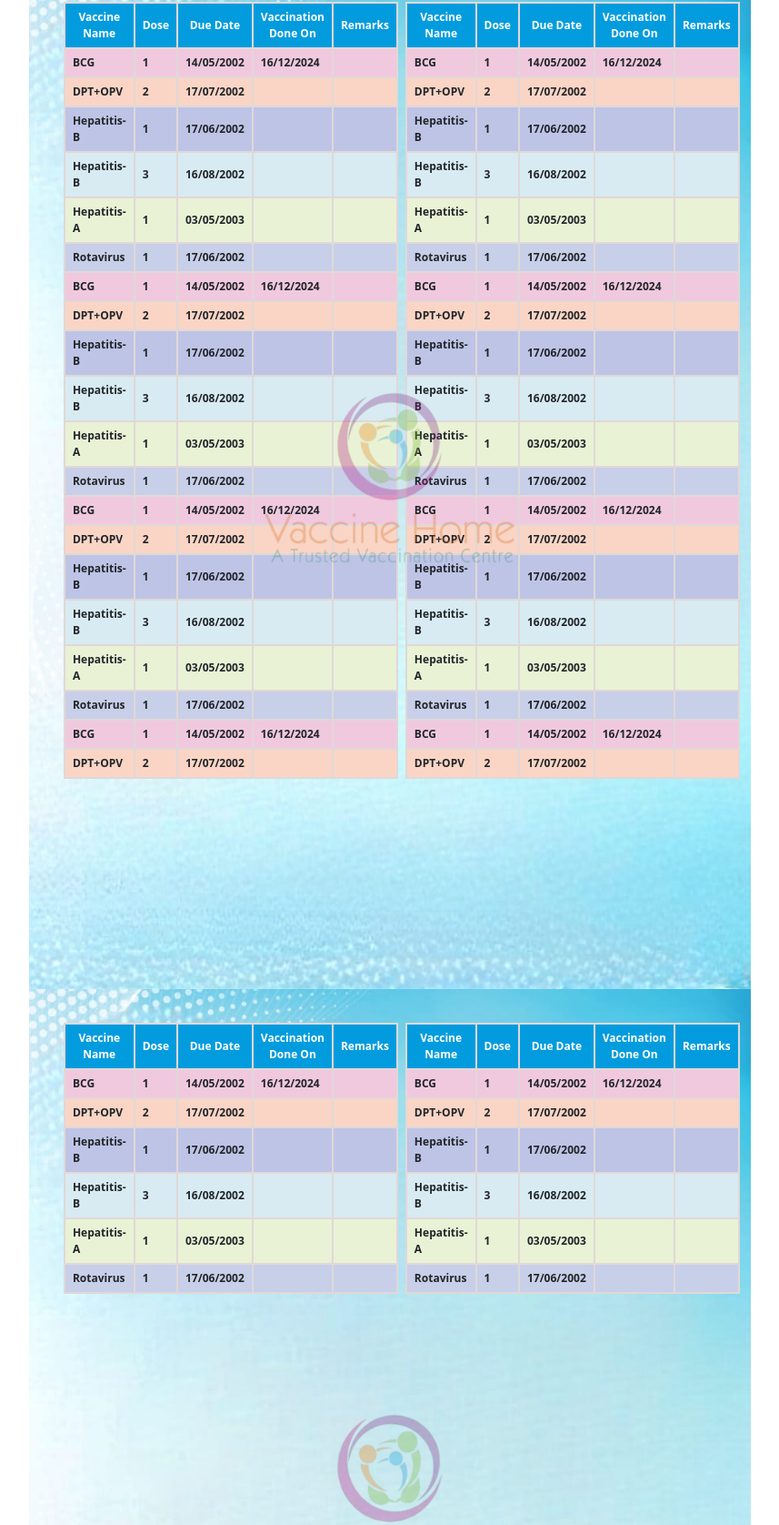
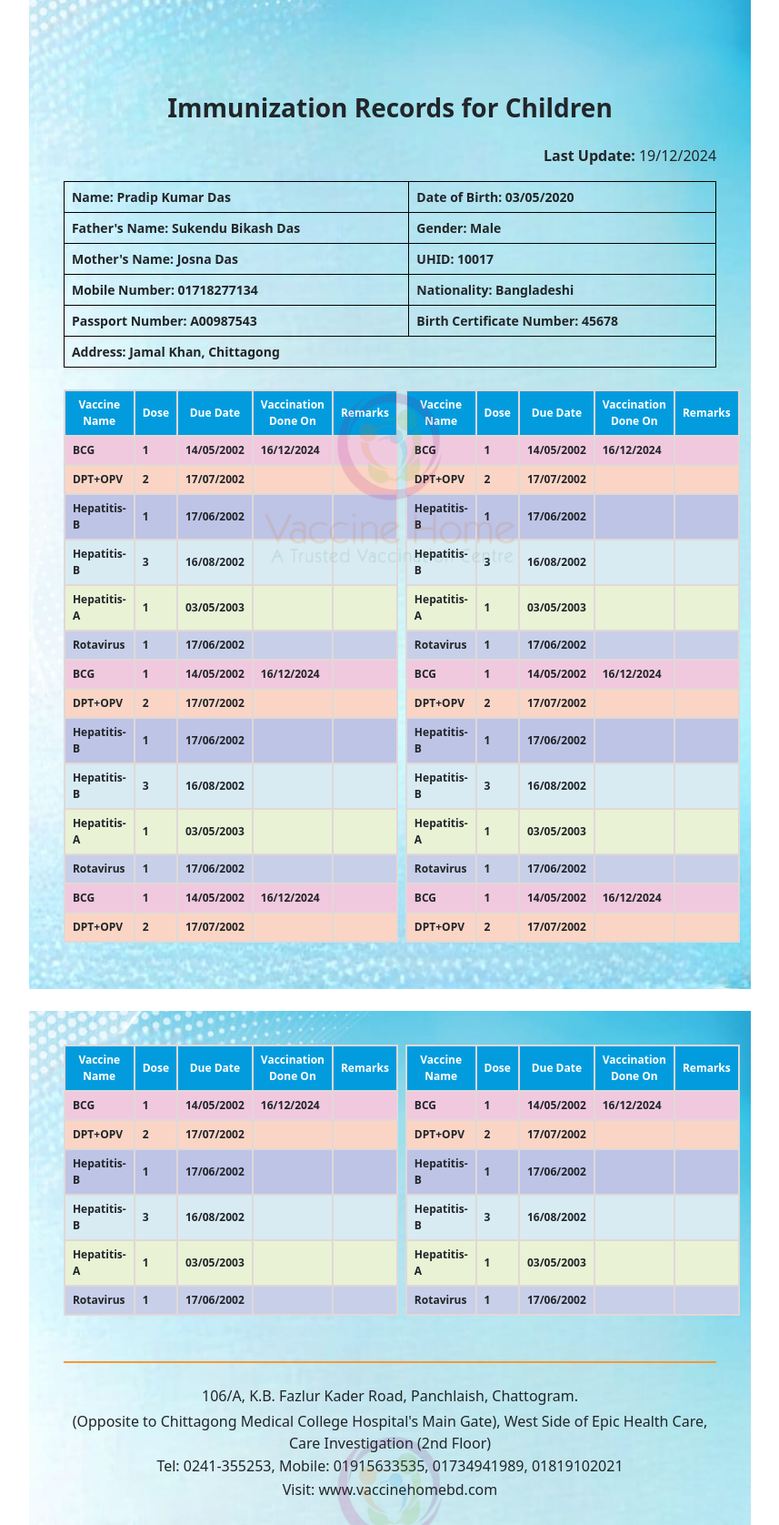
Before and after one commit to SajmulHossain/vaccine-table, a plain HTML site: page index.html in a window 1280 px wide. Shown: the part 36-1712 px from the top of the page at 91% size, without its empty margins (211-1068 px from the left). Drawn offline with nearby package versions, Linux system fonts and the light colour scheme.

Commit message:
completed

```diff
--- a/index.html
+++ b/index.html
@@ -14,7 +14,6 @@
         --accent-color: #029cde;
         --border-color: #fcb63d;
       }
-
 
       .a4-paper {
         width: 210mm;
@@ -34,7 +33,7 @@
           rgba(255, 255, 255, 0.6111694677871149) 100%
         ); */
 
-        background-image: url('./assets/bg.jpeg');
+        background-image: url("./assets/bg.jpeg");
         background-position: center;
         background-size: cover;
       }
@@ -44,7 +43,7 @@
         top: 50%;
         left: 50%;
         transform: translate(-50%, -50%);
-        opacity: 0.3;
+        opacity: 0.15;
         z-index: 10;
         width: 100%;
         height: 100%;
@@ -62,7 +61,7 @@
       table,
       th,
       td {
-        border: 2px solid rgb(224, 216, 216) !important;
+        border: 2px solid rgb(224, 216, 216);
       }
 
       td {
@@ -77,12 +76,61 @@
       td {
         padding: 6px 8px;
       }
+
+      .user-table,
+      .user-table th,
+      .user-table td {
+        border: 1px solid black;
+        font-size: 14px;
+      }
     </style>
   </head>
   <body>
     <div class="a4-paper">
       <div class="page">
         <div class="watermark"></div>
+
+        <!-- div for qr code and logo -->
+        <div style="margin: 100px 0"></div>
+        <div>
+          <h2 class="text-center h3 mb-4 fw-bolder">
+            Immunization Records for Children
+          </h2>
+        </div>
+
+        <p class="text-end">
+          <span class="fw-bold">Last Update: </span> 19/12/2024
+        </p>
+
+        <div class="mb-4">
+          <table class="user-table">
+            <tbody>
+              <tr>
+                <td><span class="fw-bold">Name: </span> Pradip Kumar Das</td>
+                <td><span class="fw-bold">Date of Birth: </span> 03/05/2020</td>
+              </tr>
+              <tr>
+                <td><span class="fw-bold">Father's Name: </span> Sukendu Bikash Das</td>
+                <td><span class="fw-bold">Gender: </span>Male</td>
+              </tr>
+              <tr>
+                <td><span class="fw-bold">Mother's Name: </span> Josna Das</td>
+                <td><span class="fw-bold">UHID: </span>10017</td>
+              </tr>
+              <tr>
+                <td><span class="fw-bold">Mobile Number: </span> 01718277134</td>
+                <td><span class="fw-bold">Nationality: </span>Bangladeshi</td>
+              </tr>
+              <tr>
+                <td><span class="fw-bold">Passport Number: </span> A00987543</td>
+                <td><span class="fw-bold">Birth Certificate Number: </span>45678</td>
+              </tr>
+              <tr>
+                <td colspan="2"><span class="fw-bold">Address: </span>Jamal Khan, Chittagong</td>
+              </tr>
+            </tbody>
+          </table>
+        </div>
         <div class="d-flex gap-2">
           <table>
             <thead
@@ -196,366 +244,6 @@
                 <td></td>
                 <td></td>
               </tr>
-            <tr style="background-color: #bec4e6">
-              <td>Hepatitis-B</td>
-              <td>1</td>
-              <td>17/06/2002</td>
-              <td></td>
-              <td></td>
-            </tr>
-            <tr style="background-color: #d8ebf2">
-              <td>Hepatitis-B</td>
-              <td>3</td>
-              <td>16/08/2002</td>
-              <td></td>
-              <td></td>
-            </tr>
-            <tr style="background-color: #e9f2d5">
-              <td>Hepatitis-A</td>
-              <td>1</td>
-              <td>03/05/2003</td>
-              <td></td>
-              <td></td>
-            </tr>
-            <tr style="background-color: #c8cfe8">
-              <td>Rotavirus</td>
-              <td>1</td>
-              <td>17/06/2002</td>
-              <td></td>
-              <td></td>
-            </tr>
-            <tr style="background-color: #f0c9de">
-              <td>BCG</td>
-              <td>1</td>
-              <td>14/05/2002</td>
-              <td>16/12/2024</td>
-              <td></td>
-            </tr>
-            <tr style="background-color: #fad5c5">
-              <td>DPT+OPV</td>
-              <td>2</td>
-              <td>17/07/2002</td>
-              <td></td>
-              <td></td>
-            </tr>
-
-          </tbody>
-        </table>
-
-        <table>
-          <thead
-            class="text-white"
-            style="background-color: var(--accent-color)"
-          >
-            <tr>
-              <th>Vaccine Name</th>
-              <th>Dose</th>
-              <th>Due Date</th>
-              <th>Vaccination Done On</th>
-              <th>Remarks</th>
-            </tr>
-          </thead>
-          <tbody>
-            <tr style="background-color: #f0c9de">
-              <td>BCG</td>
-              <td>1</td>
-              <td>14/05/2002</td>
-              <td>16/12/2024</td>
-              <td></td>
-            </tr>
-            <tr style="background-color: #fad5c5">
-              <td>DPT+OPV</td>
-              <td>2</td>
-              <td>17/07/2002</td>
-              <td></td>
-              <td></td>
-              <!-- <td>DPT+OPV</td>
-              <td>3</td>
-              <td>16/08/2002</td>
-              <td></td>
-              <td></td> -->
-            </tr>
-            <tr style="background-color: #bec4e6">
-              <td>Hepatitis-B</td>
-              <td>1</td>
-              <td>17/06/2002</td>
-              <td></td>
-              <td></td>
-              <!-- <td>Hepatitis-B</td>
-              <td>2</td>
-              <td>17/07/2002</td>
-              <td></td>
-              <td></td> -->
-            </tr>
-            <tr style="background-color: #d8ebf2">
-              <td>Hepatitis-B</td>
-              <td>3</td>
-              <td>16/08/2002</td>
-              <td></td>
-              <td></td>
-              <!-- <td>Hepatitis-B</td>
-              <td>4</td>
-              <td>12/06/2003</td>
-              <td></td>
-              <td></td> -->
-            </tr>
-            <tr style="background-color: #e9f2d5">
-              <td>Hepatitis-A</td>
-              <td>1</td>
-              <td>03/05/2003</td>
-              <td></td>
-              <td></td>
-              <!-- <td>Hepatitis-A</td>
-              <td>2</td>
-              <td>30/10/2003</td>
-              <td></td>
-              <td></td> -->
-            </tr>
-            <tr style="background-color: #c8cfe8">
-              <td>Rotavirus</td>
-              <td>1</td>
-              <td>17/06/2002</td>
-              <td></td>
-              <td></td>
-              <!-- <td>Rotavirus</td>
-              <td>2</td>
-              <td>17/07/2002</td>
-              <td></td>
-              <td></td> -->
-            </tr>
-            <tr style="background-color: #f0c9de">
-              <td>BCG</td>
-              <td>1</td>
-              <td>14/05/2002</td>
-              <td>16/12/2024</td>
-              <td></td>
-              <!-- <td>DPT+OPV</td>
-              <td>1</td>
-              <td>17/06/2002</td>
-              <td>16/12/2024</td>
-              <td></td> -->
-            </tr>
-            <tr style="background-color: #fad5c5">
-              <td>DPT+OPV</td>
-              <td>2</td>
-              <td>17/07/2002</td>
-              <td></td>
-              <td></td>
-              <!-- <td>DPT+OPV</td>
-              <td>3</td>
-              <td>16/08/2002</td>
-              <td></td>
-              <td></td> -->
-            </tr>
-            <tr style="background-color: #bec4e6">
-              <td>Hepatitis-B</td>
-              <td>1</td>
-              <td>17/06/2002</td>
-              <td></td>
-              <td></td>
-              <!-- <td>Hepatitis-B</td>
-              <td>2</td>
-              <td>17/07/2002</td>
-              <td></td>
-              <td></td> -->
-            </tr>
-            <tr style="background-color: #d8ebf2">
-              <td>Hepatitis-B</td>
-              <td>3</td>
-              <td>16/08/2002</td>
-              <td></td>
-              <td></td>
-              <!-- <td>Hepatitis-B</td>
-              <td>4</td>
-              <td>12/06/2003</td>
-              <td></td>
-              <td></td> -->
-            </tr>
-            <tr style="background-color: #e9f2d5">
-              <td>Hepatitis-A</td>
-              <td>1</td>
-              <td>03/05/2003</td>
-              <td></td>
-              <td></td>
-              <!-- <td>Hepatitis-A</td>
-              <td>2</td>
-              <td>30/10/2003</td>
-              <td></td>
-              <td></td> -->
-            </tr>
-            <tr style="background-color: #c8cfe8">
-              <td>Rotavirus</td>
-              <td>1</td>
-              <td>17/06/2002</td>
-              <td></td>
-              <td></td>
-              <!-- <td>Rotavirus</td>
-              <td>2</td>
-              <td>17/07/2002</td>
-              <td></td>
-              <td></td> -->
-            </tr>
-            <tr style="background-color: #f0c9de">
-              <td>BCG</td>
-              <td>1</td>
-              <td>14/05/2002</td>
-              <td>16/12/2024</td>
-              <td></td>
-              <!-- <td>DPT+OPV</td>
-              <td>1</td>
-              <td>17/06/2002</td>
-              <td>16/12/2024</td>
-              <td></td> -->
-            </tr>
-            <tr style="background-color: #fad5c5">
-              <td>DPT+OPV</td>
-              <td>2</td>
-              <td>17/07/2002</td>
-              <td></td>
-              <td></td>
-              <!-- <td>DPT+OPV</td>
-              <td>3</td>
-              <td>16/08/2002</td>
-              <td></td>
-              <td></td> -->
-            </tr>
-            <tr style="background-color: #bec4e6">
-              <td>Hepatitis-B</td>
-              <td>1</td>
-              <td>17/06/2002</td>
-              <td></td>
-              <td></td>
-              <!-- <td>Hepatitis-B</td>
-              <td>2</td>
-              <td>17/07/2002</td>
-              <td></td>
-              <td></td> -->
-            </tr>
-            <tr style="background-color: #d8ebf2">
-              <td>Hepatitis-B</td>
-              <td>3</td>
-              <td>16/08/2002</td>
-              <td></td>
-              <td></td>
-              <!-- <td>Hepatitis-B</td>
-              <td>4</td>
-              <td>12/06/2003</td>
-              <td></td>
-              <td></td> -->
-            </tr>
-            <tr style="background-color: #e9f2d5">
-              <td>Hepatitis-A</td>
-              <td>1</td>
-              <td>03/05/2003</td>
-              <td></td>
-              <td></td>
-              <!-- <td>Hepatitis-A</td>
-              <td>2</td>
-              <td>30/10/2003</td>
-              <td></td>
-              <td></td> -->
-            </tr>
-            <tr style="background-color: #c8cfe8">
-              <td>Rotavirus</td>
-              <td>1</td>
-              <td>17/06/2002</td>
-              <td></td>
-              <td></td>
-              <!-- <td>Rotavirus</td>
-              <td>2</td>
-              <td>17/07/2002</td>
-              <td></td>
-              <td></td> -->
-            </tr>
-            <tr style="background-color: #f0c9de">
-              <td>BCG</td>
-              <td>1</td>
-              <td>14/05/2002</td>
-              <td>16/12/2024</td>
-              <td></td>
-              <!-- <td>DPT+OPV</td>
-              <td>1</td>
-              <td>17/06/2002</td>
-              <td>16/12/2024</td>
-              <td></td> -->
-            </tr>
-            <tr style="background-color: #fad5c5">
-              <td>DPT+OPV</td>
-              <td>2</td>
-              <td>17/07/2002</td>
-              <td></td>
-              <td></td>
-              <!-- <td>DPT+OPV</td>
-              <td>3</td>
-              <td>16/08/2002</td>
-              <td></td>
-              <td></td> -->
-            </tr>
-
-          </tbody>
-        </table>
-        </div>
-      </div>
-      <div class="page">
-        <div class="watermark"></div>
-        <div class="d-flex gap-2">
-          <table>
-          <thead
-            class="text-white"
-            style="background-color: var(--accent-color)"
-          >
-            <tr>
-              <th>Vaccine Name</th>
-              <th>Dose</th>
-              <th>Due Date</th>
-              <th>Vaccination Done On</th>
-              <th>Remarks</th>
-            </tr>
-          </thead>
-          <tbody>
-            <tr style="background-color: #f0c9de">
-              <td>BCG</td>
-              <td>1</td>
-              <td>14/05/2002</td>
-              <td>16/12/2024</td>
-              <td></td>
-            </tr>
-            <tr style="background-color: #fad5c5">
-              <td>DPT+OPV</td>
-              <td>2</td>
-              <td>17/07/2002</td>
-              <td></td>
-              <td></td>
-            </tr>
-            <tr style="background-color: #bec4e6">
-              <td>Hepatitis-B</td>
-              <td>1</td>
-              <td>17/06/2002</td>
-              <td></td>
-              <td></td>
-            </tr>
-            <tr style="background-color: #d8ebf2">
-              <td>Hepatitis-B</td>
-              <td>3</td>
-              <td>16/08/2002</td>
-              <td></td>
-              <td></td>
-            </tr>
-            <tr style="background-color: #e9f2d5">
-              <td>Hepatitis-A</td>
-              <td>1</td>
-              <td>03/05/2003</td>
-              <td></td>
-              <td></td>
-            </tr>
-            <tr style="background-color: #c8cfe8">
-              <td>Rotavirus</td>
-              <td>1</td>
-              <td>17/06/2002</td>
-              <td></td>
-              <td></td>
-            </tr>
-
             </tbody>
           </table>
 
@@ -615,9 +303,209 @@
                 <td></td>
                 <td></td>
               </tr>
-
+              <tr style="background-color: #f0c9de">
+                <td>BCG</td>
+                <td>1</td>
+                <td>14/05/2002</td>
+                <td>16/12/2024</td>
+                <td></td>
+              </tr>
+              <tr style="background-color: #fad5c5">
+                <td>DPT+OPV</td>
+                <td>2</td>
+                <td>17/07/2002</td>
+                <td></td>
+                <td></td>
+              </tr>
+              <tr style="background-color: #bec4e6">
+                <td>Hepatitis-B</td>
+                <td>1</td>
+                <td>17/06/2002</td>
+                <td></td>
+                <td></td>
+              </tr>
+              <tr style="background-color: #d8ebf2">
+                <td>Hepatitis-B</td>
+                <td>3</td>
+                <td>16/08/2002</td>
+                <td></td>
+                <td></td>
+              </tr>
+              <tr style="background-color: #e9f2d5">
+                <td>Hepatitis-A</td>
+                <td>1</td>
+                <td>03/05/2003</td>
+                <td></td>
+                <td></td>
+              </tr>
+              <tr style="background-color: #c8cfe8">
+                <td>Rotavirus</td>
+                <td>1</td>
+                <td>17/06/2002</td>
+                <td></td>
+                <td></td>
+              </tr>
+              <tr style="background-color: #f0c9de">
+                <td>BCG</td>
+                <td>1</td>
+                <td>14/05/2002</td>
+                <td>16/12/2024</td>
+                <td></td>
+              </tr>
+              <tr style="background-color: #fad5c5">
+                <td>DPT+OPV</td>
+                <td>2</td>
+                <td>17/07/2002</td>
+                <td></td>
+                <td></td>
+              </tr>
             </tbody>
           </table>
+        </div>
+      </div>
+      <div class="page mt-4">
+        <div class="watermark"></div>
+        <div class="d-flex gap-2">
+          <table>
+            <thead
+              class="text-white"
+              style="background-color: var(--accent-color)"
+            >
+              <tr>
+                <th>Vaccine Name</th>
+                <th>Dose</th>
+                <th>Due Date</th>
+                <th>Vaccination Done On</th>
+                <th>Remarks</th>
+              </tr>
+            </thead>
+            <tbody>
+              <tr style="background-color: #f0c9de">
+                <td>BCG</td>
+                <td>1</td>
+                <td>14/05/2002</td>
+                <td>16/12/2024</td>
+                <td></td>
+              </tr>
+              <tr style="background-color: #fad5c5">
+                <td>DPT+OPV</td>
+                <td>2</td>
+                <td>17/07/2002</td>
+                <td></td>
+                <td></td>
+              </tr>
+              <tr style="background-color: #bec4e6">
+                <td>Hepatitis-B</td>
+                <td>1</td>
+                <td>17/06/2002</td>
+                <td></td>
+                <td></td>
+              </tr>
+              <tr style="background-color: #d8ebf2">
+                <td>Hepatitis-B</td>
+                <td>3</td>
+                <td>16/08/2002</td>
+                <td></td>
+                <td></td>
+              </tr>
+              <tr style="background-color: #e9f2d5">
+                <td>Hepatitis-A</td>
+                <td>1</td>
+                <td>03/05/2003</td>
+                <td></td>
+                <td></td>
+              </tr>
+              <tr style="background-color: #c8cfe8">
+                <td>Rotavirus</td>
+                <td>1</td>
+                <td>17/06/2002</td>
+                <td></td>
+                <td></td>
+              </tr>
+            </tbody>
+          </table>
+
+          <table>
+            <thead
+              class="text-white"
+              style="background-color: var(--accent-color)"
+            >
+              <tr>
+                <th>Vaccine Name</th>
+                <th>Dose</th>
+                <th>Due Date</th>
+                <th>Vaccination Done On</th>
+                <th>Remarks</th>
+              </tr>
+            </thead>
+            <tbody>
+              <tr style="background-color: #f0c9de">
+                <td>BCG</td>
+                <td>1</td>
+                <td>14/05/2002</td>
+                <td>16/12/2024</td>
+                <td></td>
+              </tr>
+              <tr style="background-color: #fad5c5">
+                <td>DPT+OPV</td>
+                <td>2</td>
+                <td>17/07/2002</td>
+                <td></td>
+                <td></td>
+              </tr>
+              <tr style="background-color: #bec4e6">
+                <td>Hepatitis-B</td>
+                <td>1</td>
+                <td>17/06/2002</td>
+                <td></td>
+                <td></td>
+              </tr>
+              <tr style="background-color: #d8ebf2">
+                <td>Hepatitis-B</td>
+                <td>3</td>
+                <td>16/08/2002</td>
+                <td></td>
+                <td></td>
+              </tr>
+              <tr style="background-color: #e9f2d5">
+                <td>Hepatitis-A</td>
+                <td>1</td>
+                <td>03/05/2003</td>
+                <td></td>
+                <td></td>
+              </tr>
+              <tr style="background-color: #c8cfe8">
+                <td>Rotavirus</td>
+                <td>1</td>
+                <td>17/06/2002</td>
+                <td></td>
+                <td></td>
+              </tr>
+            </tbody>
+          </table>
+        </div>
+
+        <div
+          style="
+            height: 2px;
+            background-color: var(--main-color);
+            margin-top: 50px;
+          "
+        ></div>
+
+        <div class="text-center">
+          <p class="mt-4 mb-1">
+            106/A, K.B. Fazlur Kader Road, Panchlaish, Chattogram.
+          </p>
+          <p class="my-0 mb-1">
+            (Opposite to Chittagong Medical College Hospital's Main Gate), West
+            Side of Epic Health Care, Care Investigation (2nd Floor)
+          </p>
+
+          <h6 class="mb-1">
+            Tel: 0241-355253, Mobile: 01915633535, 01734941989, 01819102021
+          </h6>
+          <p class="my-0">Visit: www.vaccinehomebd.com</p>
         </div>
       </div>
     </div>
```
Lines whose indentation alone changed are shown as unchanged.
